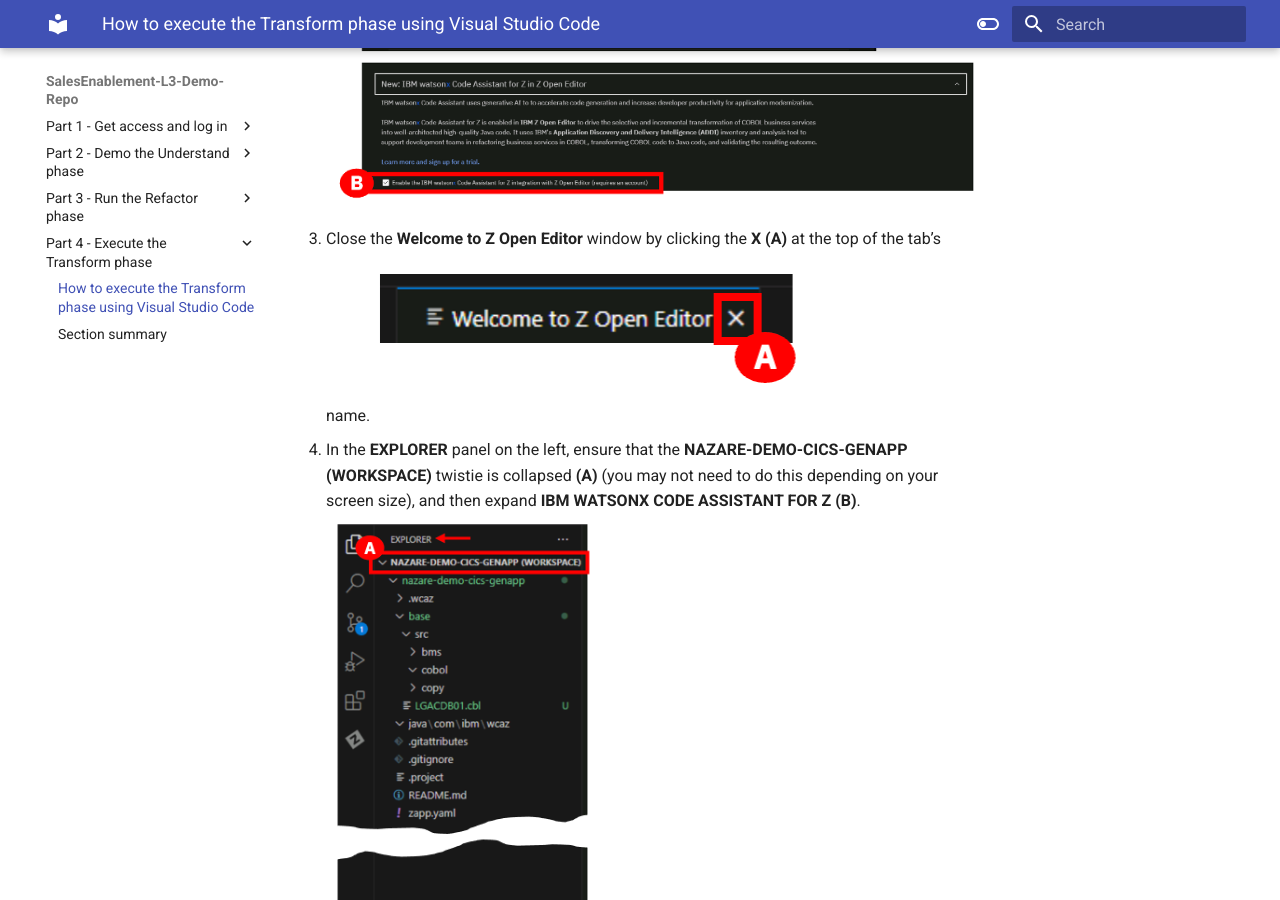
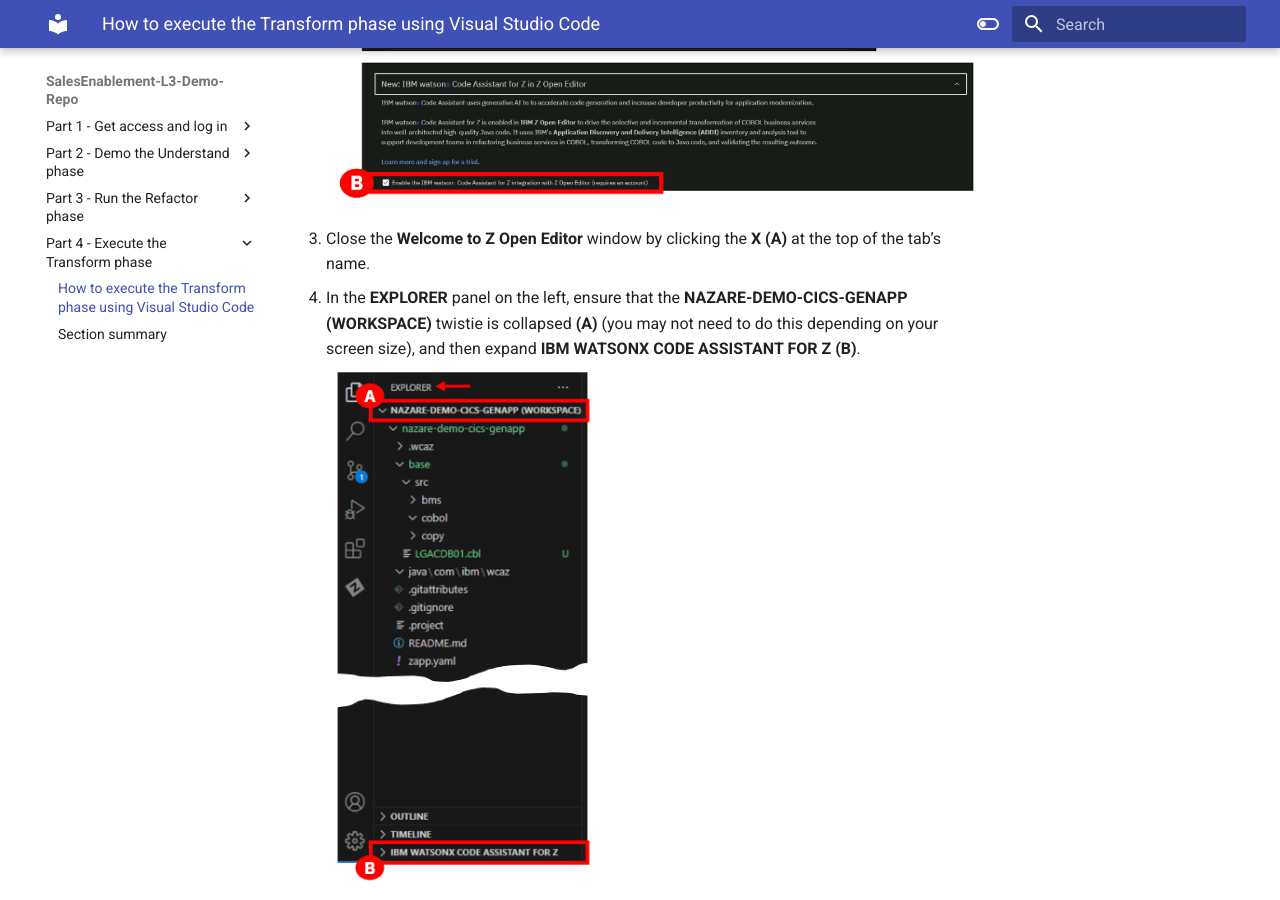
Before and after one commit to IBM/SalesEnablement-L3-Demo-Repo, an MkDocs documentation site: the page built from docs/execute-the-transform/How to execute the Transform phase.md, in a window 1280 px wide and 900 px high, scrolled down 1178 px. Built offline with MkDocs 1.6.1 and Material for MkDocs 9.7.7, drawn with Linux system fonts in a browser that asks for light colours.

Commit message:
step 3 image issue

```diff
--- a/docs/execute-the-transform/How to execute the Transform phase.md
+++ b/docs/execute-the-transform/How to execute the Transform phase.md
@@ -6,7 +6,6 @@
    ![](images/enablewca4zintegration.png)
 
 3. Close the **Welcome to Z Open Editor** window by clicking the **X (A)** at the top of the tab’s name.
-   ![](images/closeenable.png)
 
 4. In the **EXPLORER** panel on the left, ensure that the **NAZARE-DEMO-CICS-GENAPP (WORKSPACE)** twistie is collapsed **(A)** (you may not need to do this depending on your screen size), and then expand **IBM WATSONX CODE ASSISTANT FOR Z (B)**.
    ![](images/twisties.png)
```
